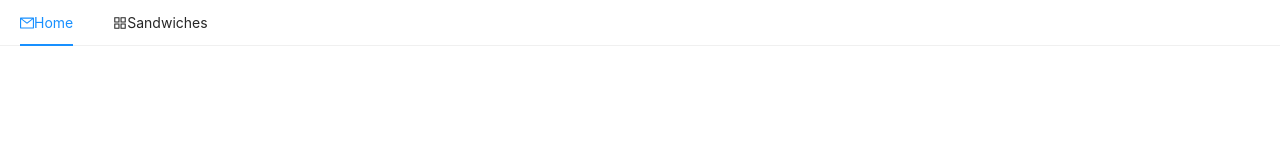
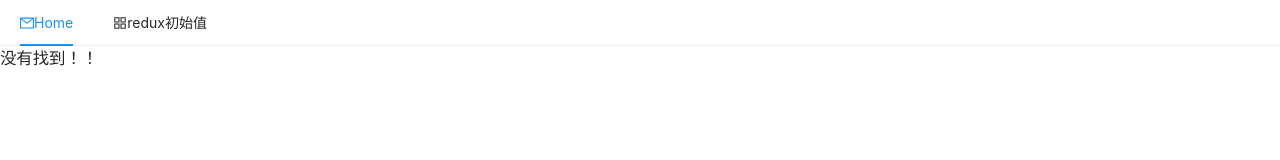
Before and after one commit to 24min/reactList, a React (Create React App) app: page /cart in a window 1280 px wide. Shown: the top 160 px of the page. Built offline with nearby package versions, Linux system fonts and the light colour scheme.

Commit message:
redux  初步实践

```diff
--- a/package.json
+++ b/package.json
@@ -9,9 +9,12 @@
     "antd": "^4.1.0",
     "react": "^16.13.1",
     "react-dom": "^16.13.1",
+    "react-redux": "^7.2.0",
     "react-router": "^5.1.2",
     "react-router-dom": "^5.1.2",
-    "react-scripts": "3.4.1"
+    "react-scripts": "3.4.1",
+    "redux": "^4.0.5",
+    "redux-thunk": "^2.3.0"
   },
   "scripts": {
     "start": "react-scripts start",
--- a/src/App.js
+++ b/src/App.js
@@ -2,12 +2,13 @@
  * @Author: 24min
  * @Date: 2020-04-01 19:41:09
  * @LastEditors: 24min
- * @LastEditTime: 2020-04-05 14:13:31
+ * @LastEditTime: 2020-04-06 14:41:17
  * @Description: file content
  */
 import React from 'react';
 import './App.css';
 import Home from './views/home/home'
+import Bus from './views/home/Bus'
 import { Menu } from 'antd'
 import {
   MailOutlined,
@@ -20,7 +21,9 @@ import {
   Route,
   Link
 } from "react-router-dom";
-
+import { connect } from 'react-redux';
+import secondHead  from "./action/testAction"
+/**routes可以单独抽出 做一个公共路由配置的地方 在feature-v0.1上 可以重新考虑下 这边的架构处理*/
 const routes = [
   {
     path: "/sandwiches",
@@ -41,15 +44,23 @@ const routes = [
     ]
   }
 ];
-function Bus() {
-  return <h3>我是home/Bus组件</h3>;
-}
+/**bus和cart 是一个具体的页面 */
+// function Bus() {
+//   return <h3>我是home/Bus组件</h3>;
+// }
 
 function Cart() {
   return <h3>我是home/cart</h3>;
 }
+function NoMatch() {
+  return <h3>没有找到！！</h3>
+}
 
-export default class App extends React.PureComponent {
+class App extends React.PureComponent {
+  componentDidMount() {
+    // 触发action操作
+    this.props.secondHead();
+  }
   render() {
     return (
       <Router>
@@ -62,13 +73,16 @@ export default class App extends React.PureComponent {
             </Menu.Item>
             <Menu.Item key="app" >
               <AppstoreOutlined />
-              <Link to="/sandwiches">Sandwiches</Link>
+              <Link to="/sandwiches">{this.props.secondHeader}</Link>
             </Menu.Item>
           </Menu>
           <Switch>
             {routes.map((route, i) => (
               <RouteWithSubRoutes key={i} {...route} />
             ))}
+            <Route path="*">
+              <NoMatch />
+            </Route>
           </Switch>
         </div>
       </Router>)
@@ -93,7 +107,10 @@ function RouteWithSubRoutes(route) {
 function Sandwiches() {
   return <h2>Sandwiches</h2>;
 }
-
+const mapStateToProps = state => ({
+  secondHeader: state.test.secondHeader,
+})
+export default connect(mapStateToProps, { secondHead })(App)
 // function Tacos({ routes }) {
 //   return (
 //     <div>
--- /dev/null
+++ b/src/action/testAction.js
@@ -0,0 +1,16 @@
+/*
+ * @Author: 24min
+ * @Date: 2020-04-06 13:19:51
+ * @LastEditors: 24min
+ * @LastEditTime: 2020-04-06 14:15:26
+ * @Description: file content
+ */
+const TEST_SECOND_HEADER = "TEST_SECOND_HEADER"
+
+const secondHead = (init="redux初始值") => dispatch => {
+    dispatch({
+        type: TEST_SECOND_HEADER,
+        payload: [init]
+    })
+}
+export default secondHead
--- a/src/index.js
+++ b/src/index.js
@@ -2,7 +2,7 @@
  * @Author: 24min
  * @Date: 2020-04-01 19:41:09
  * @LastEditors: 24min
- * @LastEditTime: 2020-04-05 13:18:20
+ * @LastEditTime: 2020-04-06 14:11:10
  * @Description: file content
  */
 import React from 'react';
@@ -10,11 +10,18 @@ import ReactDOM from 'react-dom';
 import './index.css';
 import App from './App';
 import * as serviceWorker from './serviceWorker';
+import { Provider } from 'react-redux';
+import { createStore,applyMiddleware} from 'redux'
+import thunk from 'redux-thunk';
+import reducer from './reduer/index'
+// const initialState = {};
+const middleware = [thunk];
+const store = createStore(reducer,{},applyMiddleware(...middleware))
 ReactDOM.render(
-  // <React.StrictMode>
-  //     <App />
-  // </React.StrictMode>,
-  <App />,
+  <Provider store={store}>
+    <App />
+  </Provider>
+  ,
   document.getElementById('root')
 );
 
--- /dev/null
+++ b/src/reduer/index.js
@@ -0,0 +1,15 @@
+/*
+ * @Author: 24min
+ * @Date: 2020-04-06 09:07:57
+ * @LastEditors: 24min
+ * @LastEditTime: 2020-04-06 13:50:54
+ * @Description: 最后合并的总的reducer
+ */
+import { combineReducers } from 'redux'
+import testReducer from './testResucer'
+
+
+const reducer = combineReducers({
+    test:testReducer
+})
+export default  reducer
--- /dev/null
+++ b/src/reduer/testResucer.js
@@ -0,0 +1,24 @@
+/*
+ * @Author: 24min
+ * @Date: 2020-04-06 13:15:02
+ * @LastEditors: 24min
+ * @LastEditTime: 2020-04-06 14:09:40
+ * @Description: file content
+ */
+const TEST_SECOND_HEADER = "TEST_SECOND_HEADER"
+ const initState = {
+     secondHeader:[]
+ }
+const testReducer = (state=initState,action)=>{
+    switch(action.type){
+        case TEST_SECOND_HEADER:{
+            return {
+                ...state,
+                secondHeader:action.payload
+            }
+        }
+        default:
+           return state;
+    }
+}
+ export default testReducer
--- /dev/null
+++ b/src/views/home/Bus.js
@@ -0,0 +1,30 @@
+/*
+ * @Author: 24min
+ * @Date: 2020-04-06 14:16:28
+ * @LastEditors: 24min
+ * @LastEditTime: 2020-04-06 14:46:57
+ * @Description: file content
+ */
+import React from 'react';
+import secondHead from '../../action/testAction'
+import { connect } from 'react-redux';
+class Bus extends React.PureComponent {
+
+    componentDidMount() {
+        // 触发action操作
+        this.props.secondHead('bus触发action');
+      }
+    render() {
+        return (
+            <h1 className="home-header">我是Bus组件
+
+            </h1>
+        )
+
+    }
+}
+
+const mapStateToProps = state => ({
+    secondHeader: state.test.secondHeader,
+  })
+  export default connect(mapStateToProps, { secondHead })(Bus)
--- a/src/views/home/home.js
+++ b/src/views/home/home.js
@@ -2,7 +2,7 @@
  * @Author: 24min
  * @Date: 2020-04-01 20:06:26
  * @LastEditors: 24min
- * @LastEditTime: 2020-04-05 14:52:46
+ * @LastEditTime: 2020-04-06 14:16:09
  * @Description: file content
  */
 import React from 'react';
@@ -22,6 +22,7 @@ export default class Home extends React.PureComponent {
     }
     render() {
         console.log('sss', this.routes)
+        console.log('sss', this.props)
         return (
             <div>
                 <Row>
@@ -37,8 +38,6 @@ export default class Home extends React.PureComponent {
                         {/* 左导航 */}
                     </Col>
                     <Col span={18}>
-                        {/* <h1 className="home-header">我是home组件</h1>
-                         */}
                         <Switch>
                             {this.routes.map((route, index) => (
                                 <Route path={route.path} key={index} component={route.component}></Route>
```
Also changed, not shown: 1 other file (tests, documents, lock files or other folders).
